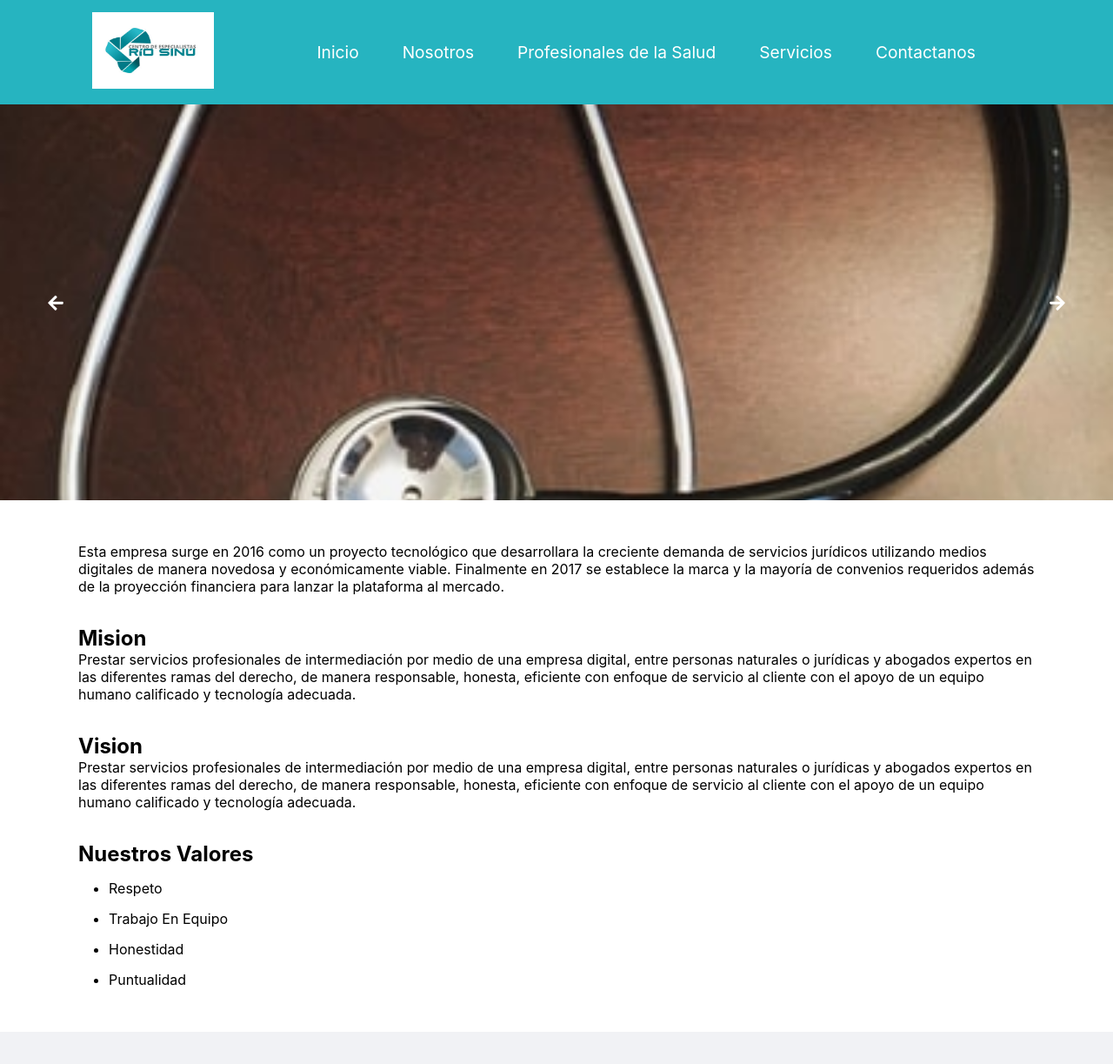
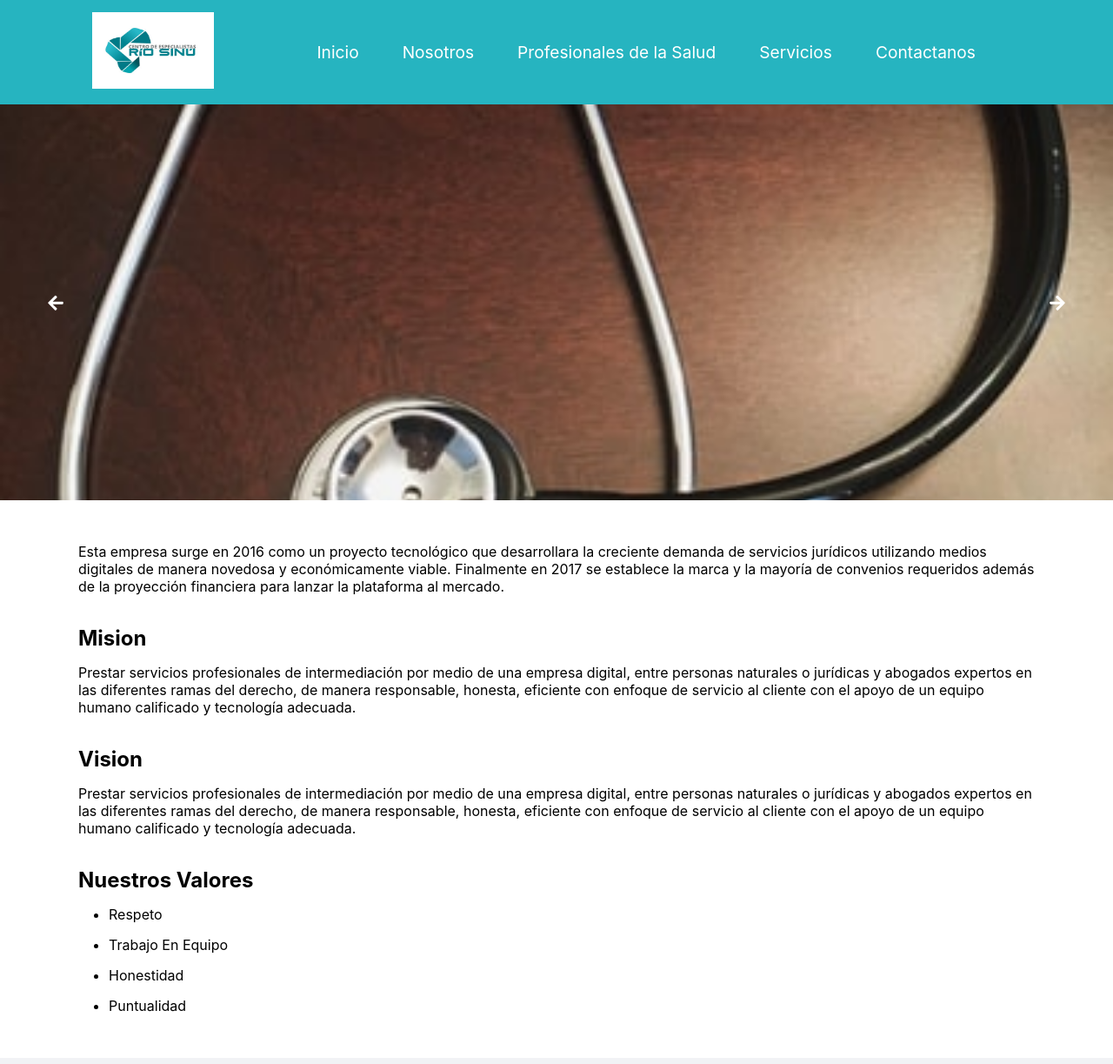
Before and after one commit to OscarLLC/ipsriosinu, a React (Create React App) app: page /Nosotros in a window 1280 px wide. Shown: the top 1223 px of the page at 87% size. Built offline with nearby package versions, Linux system fonts and the light colour scheme.

Commit message:
settings wedescription

```diff
--- a/src/Components/WeDescription/styles.js
+++ b/src/Components/WeDescription/styles.js
@@ -3,9 +3,16 @@ import styled from 'styled-components'
 
 export const ContentWD = styled.div`
     margin: 45px 90px;
+    @media(max-width: 680px){
+        margin: 45px 35px;
+    }
 
     .text-main-description{
         margin: 35px 0px;
+    }
+
+    h2{
+        margin: 15px 0px;
     }
 
     ul{
```
